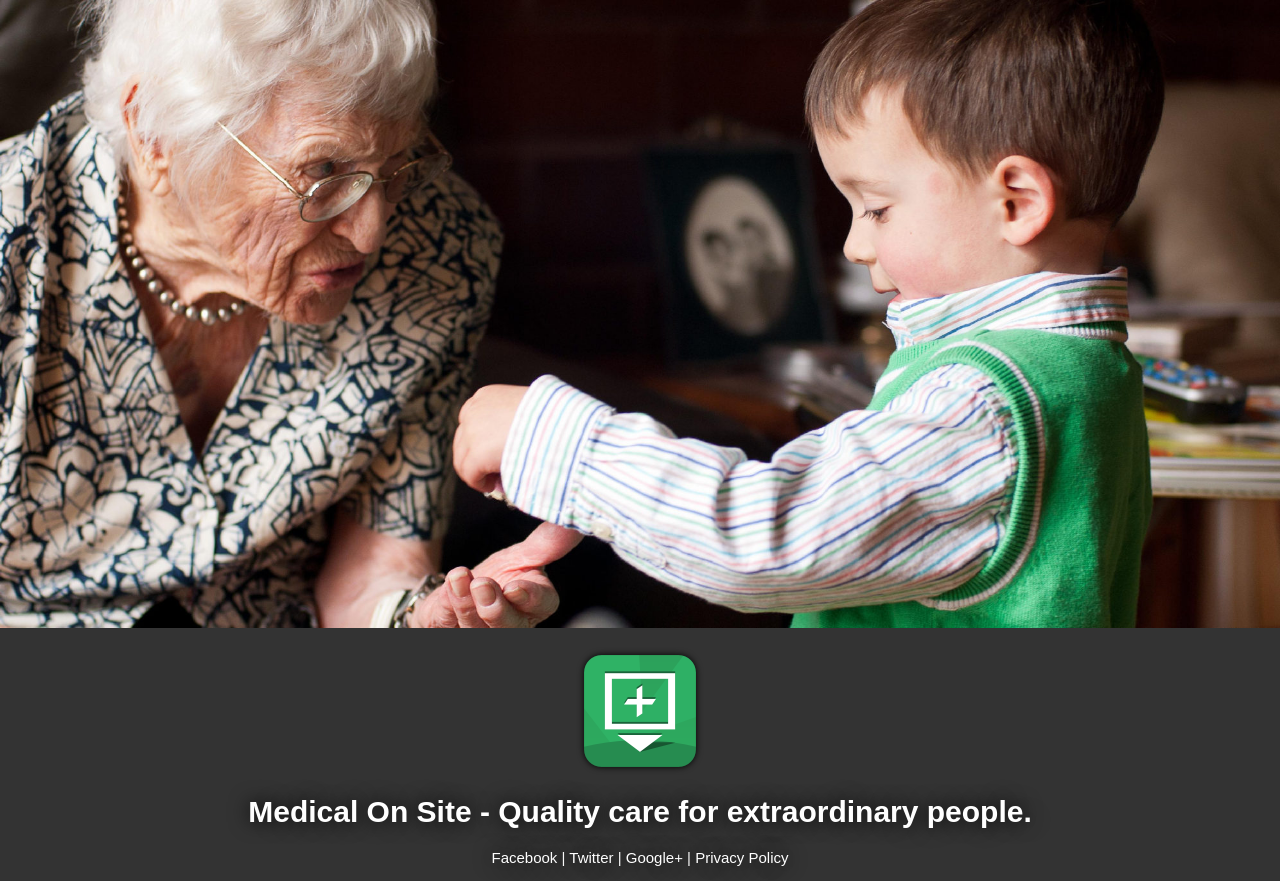
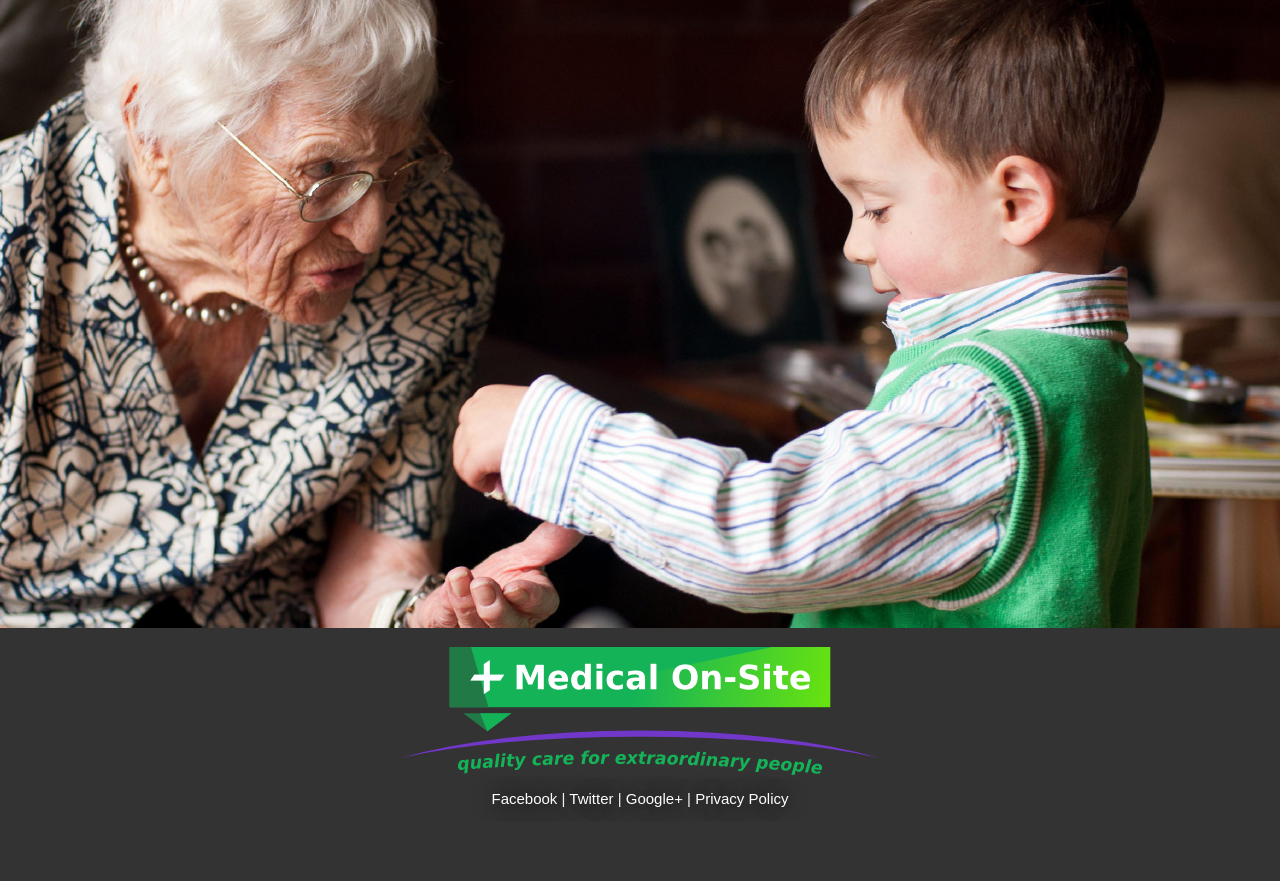
Before and after one commit to MedicalOnSite/medicalonsite.github.io, a plain HTML site: page index.html in a window 1280 px wide. After the commit the page ends 822 px from the top, so only its background shows below. Drawn offline with Linux system fonts and the light colour scheme.

Commit message:
updated logo and favicon

```diff
--- a/index.html
+++ b/index.html
@@ -21,7 +21,6 @@
 	   }
 
 	   .logo {
-	   	width:128px;
 	   	vertical-align: middle;
 	   }
 
@@ -56,9 +55,8 @@
 
 	    <div class="content">
 	    	<p>
-	    		<img alt="Medical On Site-Logo" class="logo" src="shadow_icon.png" />
+	    		<img alt="Medical On Site-Logo - Quality care for extraordinary people." class="logo" src="mo_wide_logo.png" />
 	    	</p>
-	    	<h1>Medical On Site - Quality care for extraordinary people.</h1>
 
 	    	<p><a href="https://www.facebook.com/medicalonsiteau">Facebook</a> |
 
```
Also changed, not shown: favicon.ico, mo_wide_logo.png (added).
